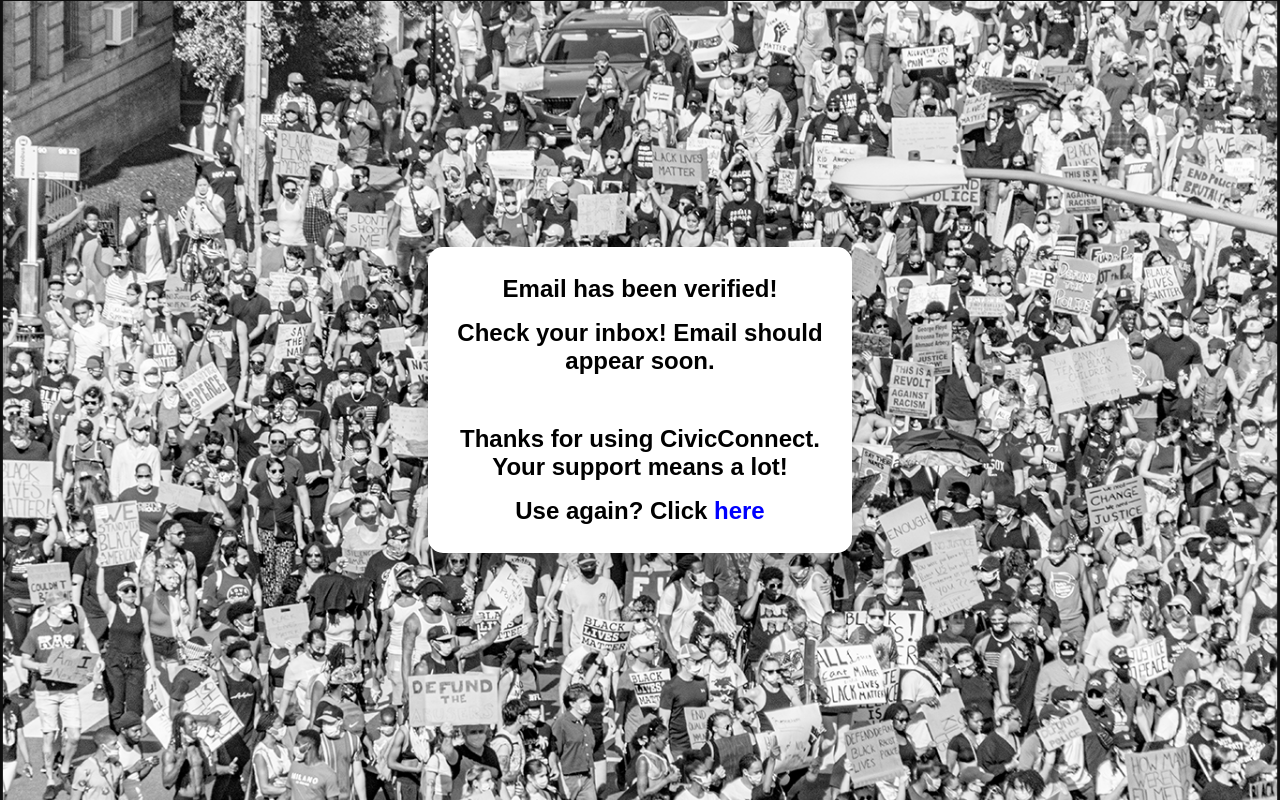
After one commit to Sudiptto/CivicConnect, a Flask app: page /verifyEmailSuccess/true in a window 1280 px wide. The commit adds this page. Run offline with Flask 3, Linux system fonts and the light colour scheme; parts of the project's set-up code (start-up, migrations or seed data) failed here and were passed over.

Commit message:
Added error handlers and new mail class + email to properly handle sending and verifying emails such that we can get more emails through

```diff
--- a/main.py
+++ b/main.py
@@ -77,7 +77,7 @@ def home():
         # works
         elif state != ipState:
             session['valid_zip_state'] = False
-            flash('Please enter the current state and zipcode you are in!', category='error')
+            flash('Please enter the current state and zipcode you are in! Please disable VPNs (we want you to send emails to your CORRECT represenatives)', category='error')
 
         else:
             session['valid_zip_state'] = False
@@ -199,6 +199,18 @@ def queries():
     first_name = session.get('first_name')
     return render_template('queries.html', firstName=first_name)
 
+# email for verified email addresses
+@app.route('/verifyEmailSuccess/<verified>')
+def verifyEmailSuccess(verified):
+    #print(verified)
+    if verified == 'true':
+        print('Email verified! -> valid!! ')
+    else:
+        print("REDIRECT")
+        return redirect(url_for('home'))
+
+    return render_template('emailVerified.html')
+
 
 # get the email from the fetch request from the email page  (javascript) and print out the email
 @app.route('/email_sent', methods=['POST'])
@@ -249,6 +261,16 @@ def exit():
     return redirect(url_for('home'))
 
 
+# INVALID URL
+@app.errorhandler(404)
+def page_not_found(e):
+    return render_template('page_not_found.html'), 404
+
+# INVALID SERVER ERROR
+@app.errorhandler(500)
+def page_not_found(e):
+    return render_template('servererror.html'), 500
+
 if __name__ == '__main__':
-    app.run(host=ip, port=5500, debug=True) #-> for local testing
-    #app.run(debug=True)
+    #app.run(host=ip, port=5500, debug=True) #-> for local testing
+    app.run(debug=True)
--- /dev/null
+++ b/templates/emailVerified.html
@@ -0,0 +1,40 @@
+<html lang="en">
+<head>
+    <meta charset="UTF-8">
+    <meta name="viewport" content="width=device-width, initial-scale=1.0">
+    <link rel="stylesheet" href="{{ url_for('static', filename='css/styles3.css') }}">
+  <link rel="icon" type="image/x-icon" href="{{ url_for('static', filename='images/logo.png') }}">
+    <title>Email Verified</title>
+    <style>
+        h1 {
+            color: black;
+            font-family: Arial, sans-serif;
+            font-size: 1.5em;
+            text-align: center;
+        }
+        a {
+            color: blue;
+            text-decoration: none;
+        }
+        a:hover {
+            color: darkblue;
+            text-decoration: underline;
+        }
+    </style>
+</head>
+<body>
+    <div class="container">
+      <div class="content-box">
+
+
+            <h1>Email has been verified!</h1>
+            <h1>Check your inbox! Email should appear soon.</h1>
+            <br>
+            <h1>Thanks for using CivicConnect. Your support means a lot!</h1>
+            <h1>Use again? Click <a href="/">here</a></h1>
+      </div>
+      </div>
+
+
+
+  </html>
--- a/templates/home.html
+++ b/templates/home.html
@@ -103,7 +103,7 @@
 
         <button type="submit">Submit</button>
 
-        <p>What is <b>CivcConnect?</b> Essentially it's a way to streamline the process of emailing your representatives, emailing them traditioanlly often requires filling out a bunch of forms. CivicConnect aims to make connecting to your representatives easier! Soon we will start a crowdsourcing initiative to find information of local representatives.</p>
+        <p>What is <b>CivicConnect?</b> Essentially it's a way to streamline the process of emailing your representatives, emailing them traditioanlly often requires filling out a bunch of forms. CivicConnect aims to make connecting to your representatives easier! Soon we will start a crowdsourcing initiative to find information of local representatives.</p>
 
       </div>
     </form>
```
Also changed, not shown: emailsend.py (+17 -8 lines), templates/page_not_found.html (added, +35 -0 lines), templates/servererror.html (added, +35 -0 lines).
